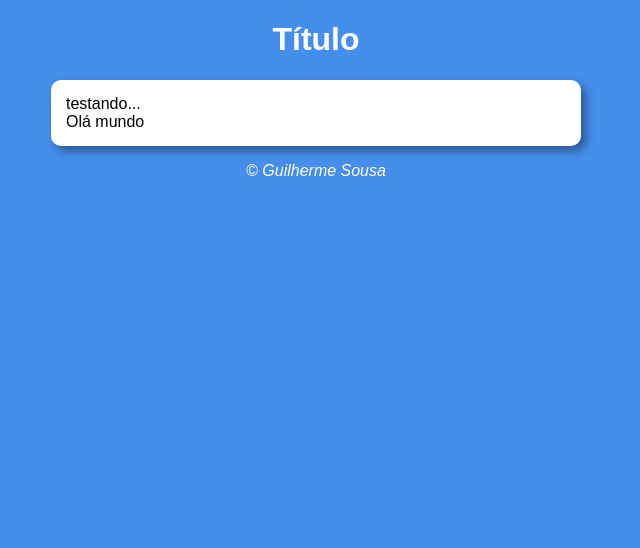
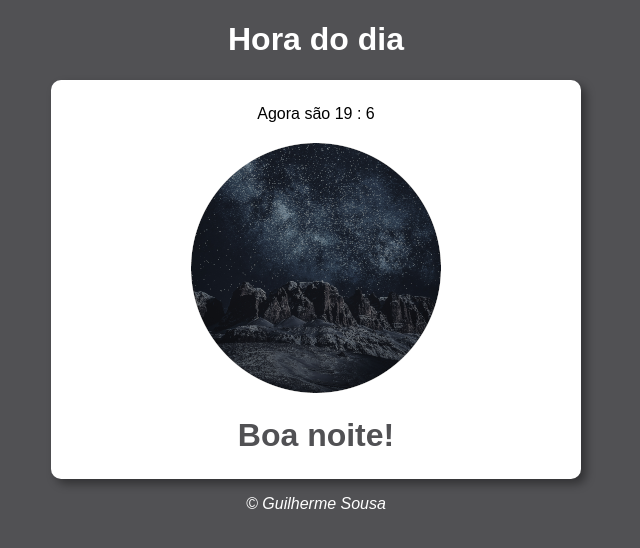
Before and after one commit to Gui-Sousa-D-Cruz/javascript, a plain HTML site: page exercicios/ex014/modelo.html in a window 1280 px wide. Shown: the whole page, without its empty margins (324-964 px from the left). Drawn offline with Linux system fonts and the light colour scheme.

Commit message:
Finalização do ex014

```diff
--- a/exercicios/ex014/modelo.html
+++ b/exercicios/ex014/modelo.html
@@ -4,16 +4,21 @@
     <meta charset="UTF-8">
     <meta http-equiv="X-UA-Compatible" content="IE=edge">
     <meta name="viewport" content="width=device-width, initial-scale=1.0">
-    <title>Modelo de Exercicio</title>
+    <title>Hora do dia</title>
     <link rel="stylesheet" href="style.css">
 </head>
-<body>
+<body onload="carregar()">
     <header>
-        <h1>Título</h1>
+        <h1>Hora do dia</h1>
     </header>
     <section>
-        <div>testando...</div>
-        <div>Olá mundo</div>
+        <div id="msg">
+            Aqui vai aparecer a mensagem
+        </div>
+        <div id="foto">
+            <img id="imagem" src="imagens/foto-manha.png" alt="foto da manhã">
+        </div>
+        <div id="msg2"> Aqui vai aparecer a 2 mensagem</div>
     </section>
     <footer>
         <p>&copy; Guilherme Sousa</p>
--- a/exercicios/ex014/script.js
+++ b/exercicios/ex014/script.js
@@ -1 +1,34 @@
-window.alert('Olá')
+function carregar(){
+    var msg = window.document.getElementById('msg')
+    var msg2 = window.document.getElementById('msg2')
+    var img = window.document.getElementById('imagem')
+    var data = new Date()
+    var hora = data.getHours()
+    var minutos = data.getMinutes()
+    msg.innerHTML= `Agora são ${hora} : ${minutos}`
+    if (hora >= 0 && hora < 12){
+        //BOM DIA
+        img.src = 'imagens/fotomanha.png'
+        document.body.style.backgroundColor = '#e2cd9f'
+        msg2.innerHTML = 'Bom dia!'
+        document.getElementById('msg2').style.color = '#e2cd9f'
+    }else if (hora >=12 && hora < 18){
+        //BOA TARDE
+        img.src = 'imagens/fototarde.png'
+        document.body.style.backgroundColor = '#b9846f'
+        msg2.innerHTML = 'Boa tarde!'
+        document.getElementById('msg2').style.color = '#b9846f'
+
+    }else{
+        //BOA NOITE
+        img.src = 'imagens/fotonoite.png'
+        document.body.style.backgroundColor = '#515154'
+        msg2.innerHTML = 'Boa noite!'
+        document.getElementById('msg2').style.color = '#515154'
+
+    }
+
+
+}
+
+setInterval(carregar, 500)
--- a/exercicios/ex014/style.css
+++ b/exercicios/ex014/style.css
@@ -26,3 +26,13 @@ footer{
     text-align: center;
     font-style: italic;
 }
+
+div{
+    text-align: center;
+    padding: 10px;
+}
+
+div#msg2{
+    font-weight: bolder;
+    font-size: 2em;
+}
```
Also changed, not shown: exercicios/ex014/imagens/fotomanha.png (renamed from exercicios/ex014/imagens/foto-manha.png), exercicios/ex014/imagens/fotonoite.png (renamed from exercicios/ex014/imagens/foto-noite.png), exercicios/ex014/imagens/fototarde.png (renamed from exercicios/ex014/imagens/foto-tarde.png).
